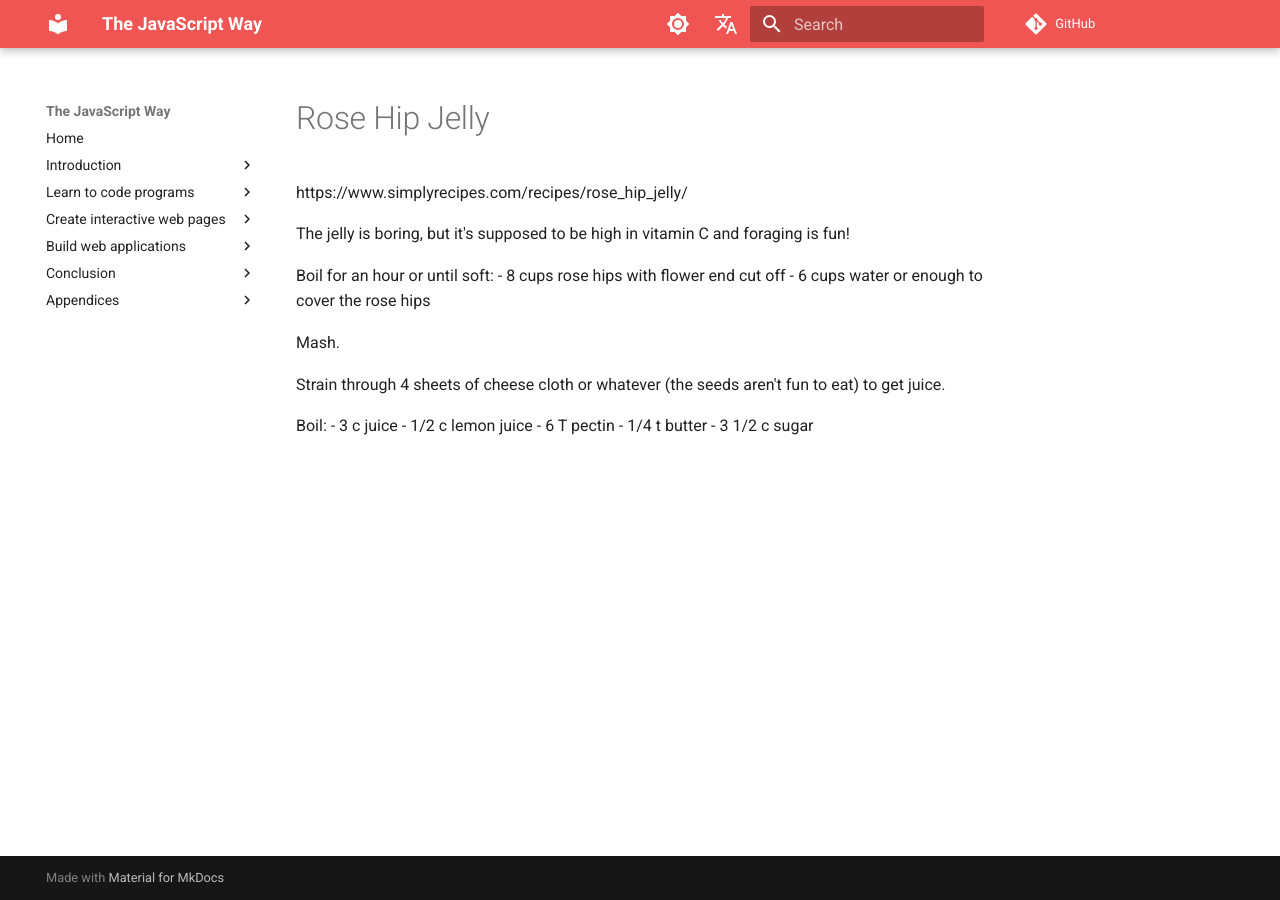
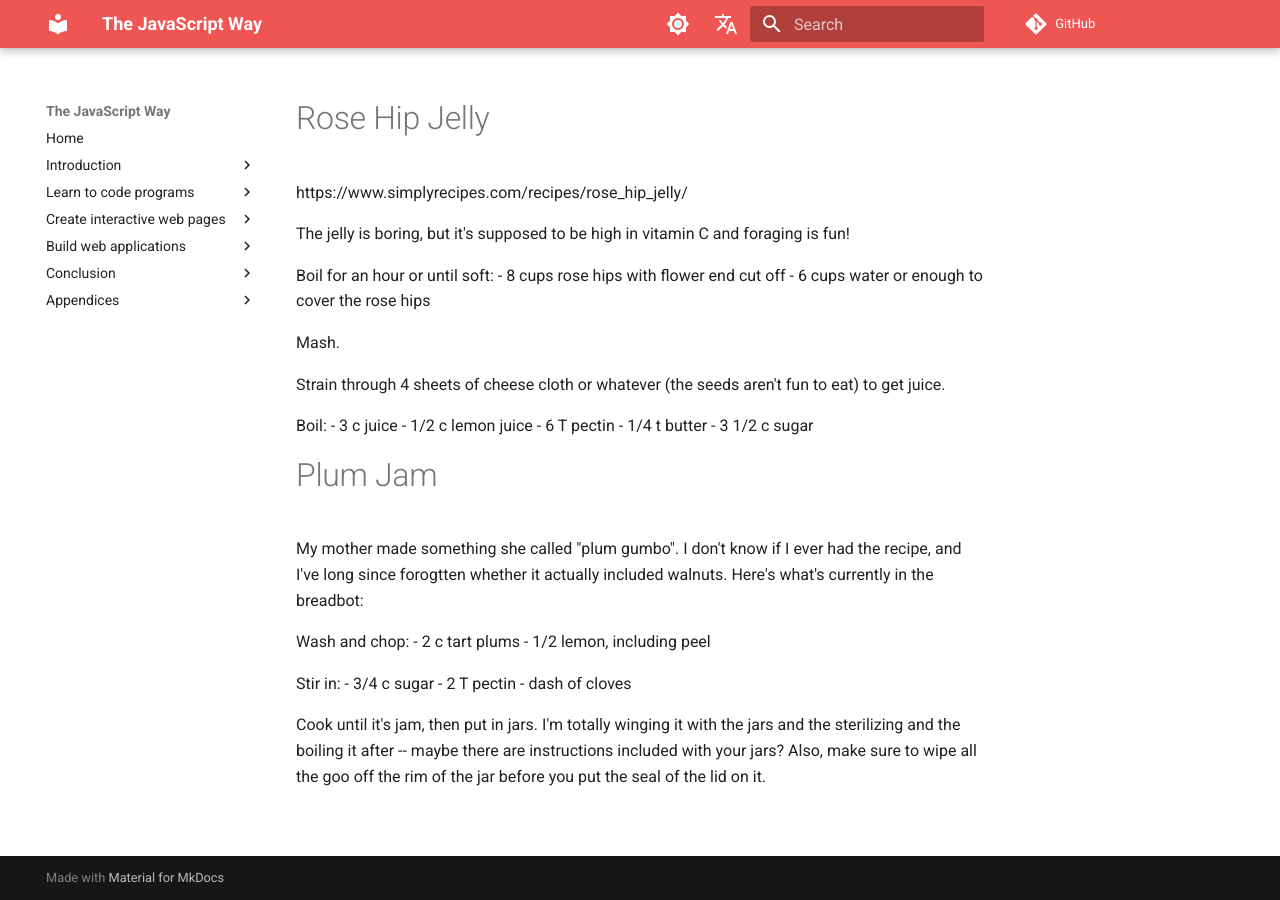
Before and after one commit to HBurgiel/Turnip-Report, an MkDocs documentation site: the page built from manuscript/Preserves.md, in a window 1280 px wide. Built offline with MkDocs 1.6.1 and Material for MkDocs 9.7.7, drawn with Linux system fonts in a browser that asks for light colours; comment, search, counter and statistics services are not loaded.

Commit message:
Update Preserves.md
Plum jam

```diff
--- a/manuscript/Preserves.md
+++ b/manuscript/Preserves.md
@@ -17,3 +17,17 @@ Boil:
 - 6 T pectin
 - 1/4 t butter
 - 3 1/2 c sugar
+
+# Plum Jam
+My mother made something she called "plum gumbo". I don't know if I ever had the recipe, and I've long since forogtten whether it actually included walnuts. Here's what's currently in the breadbot:
+
+Wash and chop:
+- 2 c tart plums
+- 1/2 lemon, including peel
+
+Stir in:
+- 3/4 c sugar
+- 2 T pectin
+- dash of cloves
+
+Cook until it's jam, then put in jars. I'm totally winging it with the jars and the sterilizing and the boiling it after -- maybe there are instructions included with your jars? Also, make sure to wipe all the goo off the rim of the jar before you put the seal of the lid on it.
```
